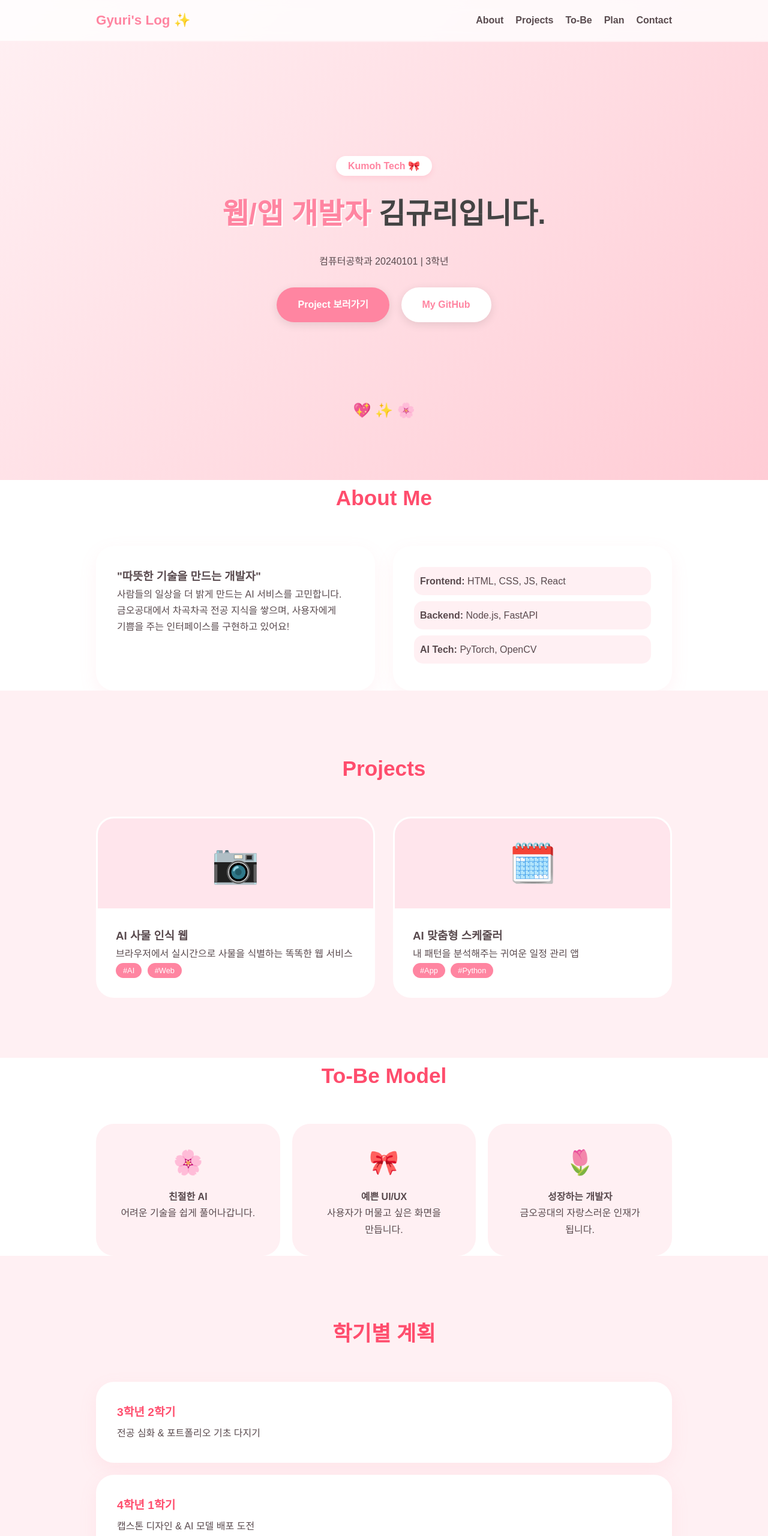
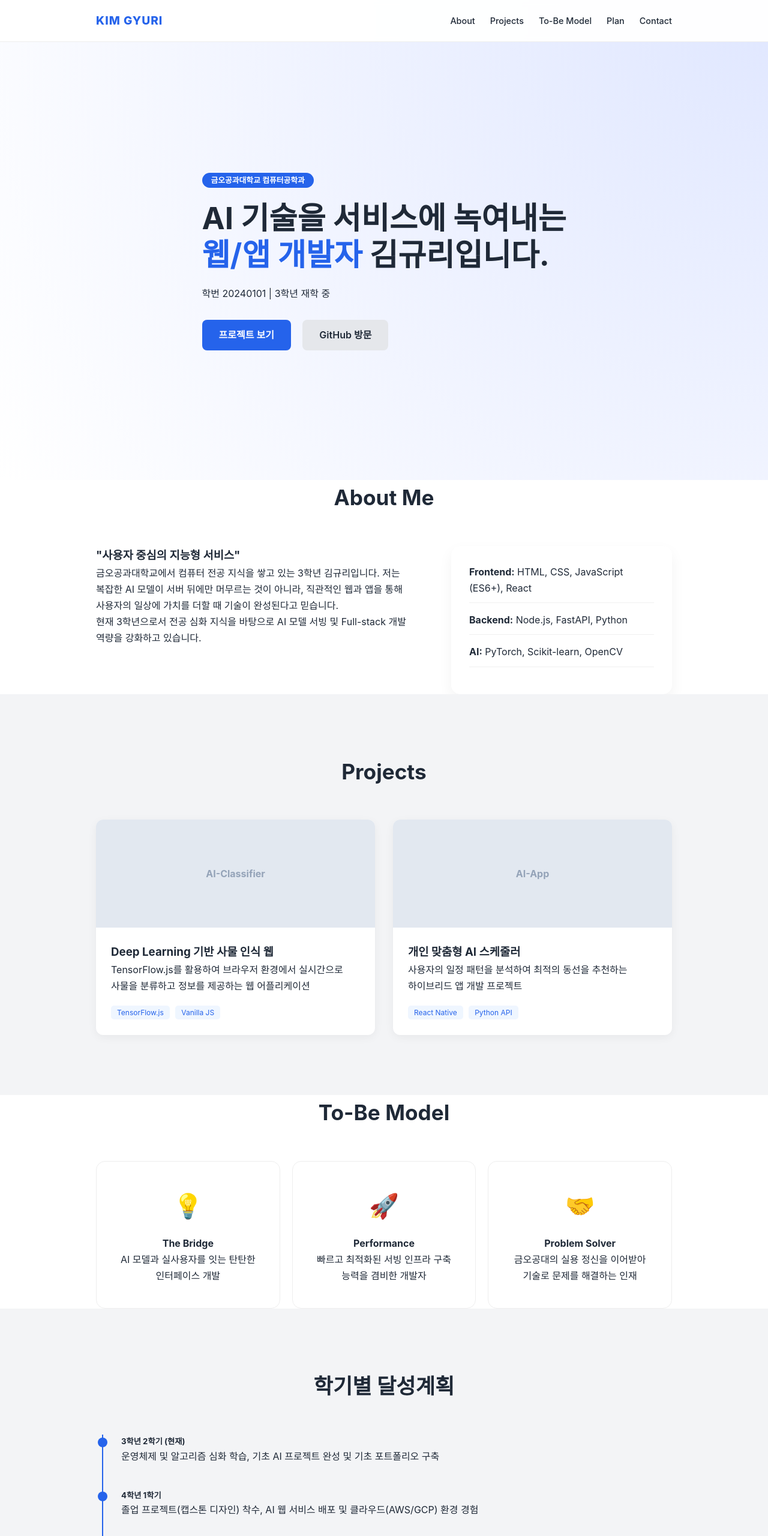
Before and after one commit to gyuri376/20240101_portfolio, a plain HTML site: page index.html in a window 1280 px wide. Shown: the top 2560 px of the page at 60% size. Drawn offline with Linux system fonts and the light colour scheme.

Commit message:
update portfolio

```diff
--- a/index.html
+++ b/index.html
@@ -3,132 +3,151 @@
 <head>
     <meta charset="UTF-8">
     <meta name="viewport" content="width=device-width, initial-scale=1.0">
-    <title>KIM GYURI | My Lovely Portfolio</title>
+    <title>김규리 | AI Web/App Developer Portfolio</title>
     <link rel="stylesheet" href="style.css">
 </head>
 <body>
+    <!-- Navigation -->
     <nav>
         <div class="container nav-flex">
-            <div class="logo">Gyuri's Log ✨</div>
+            <div class="logo">KIM GYURI</div>
             <ul>
                 <li><a href="#about">About</a></li>
                 <li><a href="#projects">Projects</a></li>
-                <li><a href="#tobe">To-Be</a></li>
+                <li><a href="#tobe">To-Be Model</a></li>
                 <li><a href="#roadmap">Plan</a></li>
                 <li><a href="#contact">Contact</a></li>
             </ul>
         </div>
     </nav>
 
+    <!-- Hero Section -->
     <header>
         <div class="container">
             <div class="hero-content">
-                <span class="badge">Kumoh Tech 🎀</span>
-                <h1><span>웹/앱 개발자</span> 김규리입니다.</h1>
-                <p>컴퓨터공학과 20240101 | 3학년</p>
+                <span class="badge">금오공과대학교 컴퓨터공학과</span>
+                <h1>AI 기술을 서비스에 녹여내는<br><span>웹/앱 개발자</span> 김규리입니다.</h1>
+                <p>학번 20240101 | 3학년 재학 중</p>
                 <div class="header-btns">
-                    <a href="#projects" class="btn primary">Project 보러가기</a>
-                    <a href="https://github.com/gyuri376" target="_blank" class="btn secondary">My GitHub</a>
+                    <a href="#projects" class="btn primary">프로젝트 보기</a>
+                    <a href="https://github.com/gyuri376" target="_blank" class="btn secondary">GitHub 방문</a>
                 </div>
             </div>
         </div>
-        <div class="floating-hearts">💖 ✨ 🌸</div>
     </header>
 
+    <!-- About Section -->
     <section id="about" class="container">
         <h2 class="section-title">About Me</h2>
         <div class="about-grid">
-            <div class="about-info card">
-                <h3>"따뜻한 기술을 만드는 개발자"</h3>
-                <p>사람들의 일상을 더 밝게 만드는 AI 서비스를 고민합니다. 금오공대에서 차곡차곡 전공 지식을 쌓으며, 사용자에게 기쁨을 주는 인터페이스를 구현하고 있어요!</p>
+            <div class="about-info">
+                <h3>"사용자 중심의 지능형 서비스"</h3>
+                <p>금오공과대학교에서 컴퓨터 전공 지식을 쌓고 있는 3학년 김규리입니다. 저는 복잡한 AI 모델이 서버 뒤에만 머무르는 것이 아니라, 직관적인 웹과 앱을 통해 사용자의 일상에 가치를 더할 때 기술이 완성된다고 믿습니다.</p>
+                <p>현재 3학년으로서 전공 심화 지식을 바탕으로 AI 모델 서빙 및 Full-stack 개발 역량을 강화하고 있습니다.</p>
             </div>
-            <div class="about-skills card">
-                <div class="skill-item"><strong>Frontend:</strong> HTML, CSS, JS, React</div>
-                <div class="skill-item"><strong>Backend:</strong> Node.js, FastAPI</div>
-                <div class="skill-item"><strong>AI Tech:</strong> PyTorch, OpenCV</div>
+            <div class="about-skills">
+                <div class="skill-item"><strong>Frontend:</strong> HTML, CSS, JavaScript (ES6+), React</div>
+                <div class="skill-item"><strong>Backend:</strong> Node.js, FastAPI, Python</div>
+                <div class="skill-item"><strong>AI:</strong> PyTorch, Scikit-learn, OpenCV</div>
             </div>
         </div>
     </section>
 
-    <section id="projects" class="bg-pink">
+    <!-- Projects Section -->
+    <section id="projects" class="bg-light">
         <div class="container">
             <h2 class="section-title">Projects</h2>
             <div class="project-grid">
                 <div class="project-card">
-                    <div class="project-img">📷</div>
+                    <div class="project-img">AI-Classifier</div>
                     <div class="project-body">
-                        <h3>AI 사물 인식 웹</h3>
-                        <p>브라우저에서 실시간으로 사물을 식별하는 똑똑한 웹 서비스</p>
-                        <div class="tags"><span>#AI</span> <span>#Web</span></div>
+                        <h3>Deep Learning 기반 사물 인식 웹</h3>
+                        <p>TensorFlow.js를 활용하여 브라우저 환경에서 실시간으로 사물을 분류하고 정보를 제공하는 웹 어플리케이션</p>
+                        <div class="tags"><span>TensorFlow.js</span> <span>Vanilla JS</span></div>
                     </div>
                 </div>
                 <div class="project-card">
-                    <div class="project-img">🗓️</div>
+                    <div class="project-img">AI-App</div>
                     <div class="project-body">
-                        <h3>AI 맞춤형 스케줄러</h3>
-                        <p>내 패턴을 분석해주는 귀여운 일정 관리 앱</p>
-                        <div class="tags"><span>#App</span> <span>#Python</span></div>
+                        <h3>개인 맞춤형 AI 스케줄러</h3>
+                        <p>사용자의 일정 패턴을 분석하여 최적의 동선을 추천하는 하이브리드 앱 개발 프로젝트</p>
+                        <div class="tags"><span>React Native</span> <span>Python API</span></div>
                     </div>
                 </div>
             </div>
         </div>
     </section>
 
+    <!-- To-Be Model Section -->
     <section id="tobe" class="container">
         <h2 class="section-title">To-Be Model</h2>
         <div class="vision-wrapper">
             <div class="vision-card">
-                <div class="icon">🌸</div>
-                <h4>친절한 AI</h4>
-                <p>어려운 기술을 쉽게 풀어나갑니다.</p>
+                <div class="icon">💡</div>
+                <h4>The Bridge</h4>
+                <p>AI 모델과 실사용자를 잇는 탄탄한 인터페이스 개발</p>
             </div>
             <div class="vision-card">
-                <div class="icon">🎀</div>
-                <h4>예쁜 UI/UX</h4>
-                <p>사용자가 머물고 싶은 화면을 만듭니다.</p>
+                <div class="icon">🚀</div>
+                <h4>Performance</h4>
+                <p>빠르고 최적화된 서빙 인프라 구축 능력을 겸비한 개발자</p>
             </div>
             <div class="vision-card">
-                <div class="icon">🌷</div>
-                <h4>성장하는 개발자</h4>
-                <p>금오공대의 자랑스러운 인재가 됩니다.</p>
+                <div class="icon">🤝</div>
+                <h4>Problem Solver</h4>
+                <p>금오공대의 실용 정신을 이어받아 기술로 문제를 해결하는 인재</p>
             </div>
         </div>
     </section>
 
-    <section id="roadmap" class="bg-pink">
+    <!-- Semester Plan Section -->
+    <section id="roadmap" class="bg-light">
         <div class="container">
-            <h2 class="section-title">학기별 계획</h2>
+            <h2 class="section-title">학기별 달성계획</h2>
             <div class="roadmap-container">
-                <div class="roadmap-item card">
-                    <h5>3학년 2학기</h5>
-                    <p>전공 심화 & 포트폴리오 기초 다지기</p>
+                <div class="roadmap-item">
+                    <div class="point"></div>
+                    <div class="roadmap-content">
+                        <h5>3학년 2학기 (현재)</h5>
+                        <p>운영체제 및 알고리즘 심화 학습, 기초 AI 프로젝트 완성 및 기초 포트폴리오 구축</p>
+                    </div>
                 </div>
-                <div class="roadmap-item card">
-                    <h5>4학년 1학기</h5>
-                    <p>캡스톤 디자인 & AI 모델 배포 도전</p>
+                <div class="roadmap-item">
+                    <div class="point"></div>
+                    <div class="roadmap-content">
+                        <h5>4학년 1학기</h5>
+                        <p>졸업 프로젝트(캡스톤 디자인) 착수, AI 웹 서비스 배포 및 클라우드(AWS/GCP) 환경 경험</p>
+                    </div>
                 </div>
-                <div class="roadmap-item card">
-                    <h5>4학년 2학기</h5>
-                    <p>인턴십 & 멋진 개발자로 거듭나기</p>
+                <div class="roadmap-item">
+                    <div class="point"></div>
+                    <div class="roadmap-content">
+                        <h5>4학년 2학기</h5>
+                        <p>실무 중심 현장 실습 및 인턴십 참여, 직무 관련 자격증 취득 및 최종 포트폴리오 고도화</p>
+                    </div>
                 </div>
             </div>
         </div>
     </section>
 
+    <!-- Contact Section -->
     <section id="contact" class="container">
         <div class="contact-box">
-            <h2 class="section-title">Contact Me</h2>
-            <p>규리에게 궁금한 점이 있다면 언제든 연락주세요! 💕</p>
+            <h2 class="section-title">Contact</h2>
+            <p>새로운 도전을 함께할 준비가 되어 있습니다. 언제든 연락주세요!</p>
             <div class="info-list">
-                <p>📧 051122rlarbfl051122@gmail.com</p>
-                <p>🐙 github.com/gyuri376</p>
+                <p><strong>Name:</strong> 김규리 (Kim Gyuri)</p>
+                <p><strong>Email:</strong> <a href="mailto:051122rlarbfl051122@gmail.com" style="color: #cbd5e1; text-decoration: none;">051122rlarbfl051122@gmail.com</a></p>
+                <p><strong>GitHub:</strong> <a href="https://github.com/gyuri376" target="_blank" style="color: #cbd5e1; text-decoration: none;">github.com/gyuri376</a></p>
             </div>
-            <a href="mailto:051122rlarbfl051122@gmail.com" class="btn primary">메일 보내기 💌</a>
+            <div class="contact-btns">
+                <a href="mailto:051122rlarbfl051122@gmail.com" class="btn primary">이메일 보내기</a>
+            </div>
         </div>
     </section>
 
     <footer>
-        <p>Made with 💗 by Gyuri Kim | 20240101</p>
+        <p>&copy; 2024 Kim Gyuri. 20240101 Computer Engineering at KIT.</p>
     </footer>
 
     <script src="script.js"></script>
--- a/script.js
+++ b/script.js
@@ -1,31 +1,55 @@
 document.addEventListener('DOMContentLoaded', () => {
-    // 1. 부드러운 스크롤
-    document.querySelectorAll('nav a, .header-btns a').forEach(anchor => {
-        anchor.addEventListener('click', function(e) {
-            const href = this.getAttribute('href');
+    // 1. 네비게이션 링크 클릭 시 부드러운 스크롤 이동
+    const links = document.querySelectorAll('nav a, .header-btns a');
+
+    links.forEach(link => {
+        link.addEventListener('click', (e) => {
+            const href = link.getAttribute('href');
+            // 외부 링크(GitHub 등)가 아닌 내부 앵커인 경우에만 작동
             if (href.startsWith('#')) {
                 e.preventDefault();
-                document.querySelector(href).scrollIntoView({
-                    behavior: 'smooth'
-                });
+                const target = document.querySelector(href);
+                if (target) {
+                    window.scrollTo({
+                        top: target.offsetTop - 70,
+                        behavior: 'smooth'
+                    });
+                }
             }
         });
     });
 
-    // 2. 스크롤 시 카드가 뿅! 하고 나타나는 효과
+    // 2. 스크롤 애니메이션 (섹션 나타나기 효과)
+    const observerOptions = {
+        threshold: 0.15
+    };
+
     const observer = new IntersectionObserver((entries) => {
         entries.forEach(entry => {
             if (entry.isIntersecting) {
-                entry.target.style.opacity = '1';
-                entry.target.style.transform = 'scale(1)';
+                entry.target.classList.add('visible');
             }
         });
-    }, { threshold: 0.1 });
+    }, observerOptions);
 
-    document.querySelectorAll('section, .card, .project-card, .vision-card').forEach(el => {
-        el.style.opacity = '0';
-        el.style.transform = 'scale(0.9)';
-        el.style.transition = 'all 0.6s cubic-bezier(0.175, 0.885, 0.32, 1.275)';
-        observer.observe(el);
+    const sections = document.querySelectorAll('section');
+    sections.forEach(section => {
+        section.classList.add('fade-in');
+        observer.observe(section);
     });
 });
+
+// 페이드인 효과를 위한 스타일 동적 삽입
+const style = document.createElement('style');
+style.textContent = `
+    .fade-in {
+        opacity: 0;
+        transform: translateY(30px);
+        transition: opacity 0.8s ease-out, transform 0.8s ease-out;
+    }
+    .visible {
+        opacity: 1;
+        transform: translateY(0);
+    }
+`;
+document.head.appendChild(style);
--- a/style.css
+++ b/style.css
@@ -1,9 +1,10 @@
-/* 귀여운 핑크 테마 설정 */
+/* 전역 설정 */
 :root {
-    --main-pink: #ff85a1;      /* 메인 핑크 */
-    --light-pink: #fff0f3;     /* 아주 연한 배경용 핑크 */
-    --accent-pink: #ff4d6d;    /* 강조용 딥 핑크 */
-    --text-color: #594a4e;     /* 부드러운 다크 브라운-그레이 */
+    --main-color: #2563eb;
+    --sub-color: #1e40af;
+    --text-dark: #1f2937;
+    --text-light: #6b7280;
+    --bg-light: #f3f4f6;
     --white: #ffffff;
 }
 
@@ -12,11 +13,11 @@
 }
 
 body {
-    font-family: 'Pretendard', sans-serif;
+    font-family: 'Pretendard', -apple-system, BlinkMacSystemFont, system-ui, Roboto, sans-serif;
     line-height: 1.7;
-    color: var(--text-color);
-    background-color: var(--white);
+    color: var(--text-dark);
     word-break: keep-all;
+    scroll-behavior: smooth;
 }
 
 .container {
@@ -25,133 +26,141 @@ body {
     padding: 0 20px;
 }
 
-/* Nav */
+/* Navigation */
 nav {
     position: fixed; top: 0; width: 100%; height: 70px;
-    background: rgba(255, 255, 255, 0.8);
-    backdrop-filter: blur(10px);
-    z-index: 1000; border-bottom: 2px solid var(--light-pink);
+    background: rgba(255, 255, 255, 0.95);
+    backdrop-filter: blur(5px);
+    z-index: 1000; border-bottom: 1px solid #eee;
 }
 
-.nav-flex { display: flex; justify-content: space-between; align-items: center; height: 100%; }
+.nav-flex {
+    display: flex; justify-content: space-between; align-items: center; height: 100%;
+}
 
-.logo { font-size: 1.4rem; font-weight: 800; color: var(--main-pink); }
+.logo { font-size: 1.2rem; font-weight: 800; color: var(--main-color); letter-spacing: 1px; }
 
 nav ul { display: flex; list-style: none; }
 
 nav ul li a {
-    text-decoration: none; color: var(--text-color);
-    margin-left: 20px; font-weight: 600; transition: 0.3s;
+    text-decoration: none; color: var(--text-dark);
+    margin-left: 25px; font-weight: 500; font-size: 0.9rem;
+    transition: color 0.3s;
 }
 
-nav ul li a:hover { color: var(--main-pink); }
+nav ul li a:hover { color: var(--main-color); }
 
 /* Header */
 header {
-    height: 100vh; display: flex; flex-direction: column; align-items: center; justify-content: center;
-    background: linear-gradient(135deg, #fff0f3 0%, #ffccd5 100%);
-    text-align: center; position: relative; overflow: hidden;
+    height: 100vh; display: flex; align-items: center;
+    background: radial-gradient(circle at top right, #e0e7ff, #ffffff);
+    padding-top: 70px;
 }
 
 .badge {
-    background: var(--white); color: var(--main-pink);
-    padding: 8px 20px; border-radius: 30px; font-weight: bold;
-    box-shadow: 0 4px 10px rgba(255, 133, 161, 0.2);
+    background: var(--main-color); color: white;
+    padding: 5px 15px; border-radius: 20px; font-size: 0.8rem; font-weight: 600;
 }
 
-header h1 { font-size: 3rem; margin: 25px 0; color: #444; }
+header h1 { font-size: 3.2rem; margin: 20px 0; line-height: 1.2; }
 
-header h1 span { color: var(--main-pink); text-shadow: 2px 2px 0px rgba(255,255,255,1); }
+header h1 span { color: var(--main-color); }
 
 .header-btns { margin-top: 30px; }
 
-/* Buttons */
 .btn {
-    display: inline-block; padding: 15px 35px; border-radius: 50px;
-    text-decoration: none; font-weight: 700; transition: 0.3s;
-    box-shadow: 0 4px 15px rgba(0,0,0,0.1);
+    display: inline-block; padding: 12px 28px; border-radius: 8px;
+    text-decoration: none; font-weight: 600; transition: 0.3s;
+    cursor: pointer; border: none;
 }
 
-.btn.primary { background: var(--main-pink); color: white; margin-right: 15px; }
+.btn.primary { background: var(--main-color); color: white; margin-right: 15px; }
 
-.btn.primary:hover { background: var(--accent-pink); transform: scale(1.05); }
+.btn.primary:hover { background: var(--sub-color); transform: translateY(-2px); }
 
-.btn.secondary { background: var(--white); color: var(--main-pink); }
+.btn.secondary { background: #e5e7eb; color: var(--text-dark); }
 
-.btn.secondary:hover { transform: scale(1.05); }
+.btn.secondary:hover { background: #d1d5db; transform: translateY(-2px); }
 
-/* Section Styles */
+/* Section Common */
 section { padding: 100px 0; }
 
 .section-title {
-    font-size: 2.2rem; margin-bottom: 50px; text-align: center; color: var(--accent-pink);
+    font-size: 2.2rem; margin-bottom: 50px; text-align: center;
 }
 
-.bg-pink { background-color: var(--light-pink); }
+.bg-light { background-color: var(--bg-light); }
 
-.card {
-    background: var(--white); padding: 35px; border-radius: 30px;
-    box-shadow: 0 10px 30px rgba(255, 133, 161, 0.1);
+/* About */
+.about-grid { display: grid; grid-template-columns: 1.5fr 1fr; gap: 40px; }
+
+.about-skills {
+    background: var(--white); padding: 30px; border-radius: 15px;
+    box-shadow: 0 10px 25px rgba(0,0,0,0.05);
 }
 
-/* About */
-.about-grid { display: grid; grid-template-columns: 1fr 1fr; gap: 30px; }
+.skill-item { margin-bottom: 15px; padding-bottom: 10px; border-bottom: 1px solid #f0f0f0; }
 
-.skill-item { margin-bottom: 10px; padding: 10px; background: var(--light-pink); border-radius: 15px; }
-
-/* Project Card */
+/* Projects */
 .project-grid { display: grid; grid-template-columns: repeat(auto-fit, minmax(300px, 1fr)); gap: 30px; }
 
 .project-card {
-    background: var(--white); border-radius: 30px; overflow: hidden;
-    transition: 0.3s; border: 3px solid transparent;
+    background: var(--white); border-radius: 12px; overflow: hidden;
+    box-shadow: 0 4px 15px rgba(0,0,0,0.05); transition: 0.3s;
 }
 
-.project-card:hover { transform: translateY(-10px); border-color: var(--main-pink); }
+.project-card:hover { transform: translateY(-10px); }
 
-.project-img { height: 150px; background: #ffe5ec; font-size: 4rem; display: flex; align-items: center; justify-content: center; }
+.project-img {
+    height: 180px; background: #e2e8f0; display: flex; align-items: center;
+    justify-content: center; font-weight: bold; color: #94a3b8;
+}
 
-.project-body { padding: 30px; }
+.project-body { padding: 25px; }
 
-.tags span { background: var(--main-pink); color: white; padding: 5px 12px; border-radius: 20px; font-size: 0.8rem; margin-right: 5px; }
+.tags { margin-top: 15px; }
 
-/* Vision/Roadmap */
+.tags span {
+    background: #eff6ff; color: var(--main-color);
+    font-size: 0.75rem; padding: 4px 10px; border-radius: 5px; margin-right: 5px;
+}
+
+/* Vision/To-be */
 .vision-wrapper { display: grid; grid-template-columns: repeat(3, 1fr); gap: 20px; }
 
-.vision-card { text-align: center; padding: 30px; background: var(--light-pink); border-radius: 30px; }
+.vision-card {
+    text-align: center; padding: 40px 20px; background: var(--white);
+    border-radius: 15px; border: 1px solid #eee; transition: 0.3s;
+}
 
-.vision-card .icon { font-size: 2.5rem; margin-bottom: 10px; }
+.vision-card:hover { border-color: var(--main-color); }
 
-.roadmap-container { display: flex; flex-direction: column; gap: 20px; }
+.vision-card .icon { font-size: 2.5rem; margin-bottom: 15px; }
 
-.roadmap-item h5 { color: var(--accent-pink); font-size: 1.2rem; margin-bottom: 5px; }
+/* Roadmap */
+.roadmap-container { position: relative; border-left: 2px solid var(--main-color); padding-left: 30px; margin-left: 10px; }
 
-/* Contact Box */
-.contact-box {
-    background: var(--main-pink); color: white; padding: 60px; border-radius: 40px;
-    text-align: center; box-shadow: 0 15px 40px rgba(255, 133, 161, 0.3);
+.roadmap-item { position: relative; margin-bottom: 40px; }
+
+.point {
+    position: absolute; left: -39px; top: 5px;
+    width: 16px; height: 16px; background: var(--main-color); border-radius: 50%;
 }
+
+/* Contact */
+.contact-box { text-align: center; background: #1e293b; color: white; padding: 60px; border-radius: 20px; }
 
 .contact-box .section-title { color: white; }
 
-.info-list { margin: 20px 0; font-size: 1.2rem; }
+.info-list { margin: 30px 0; color: #cbd5e1; }
 
-/* Floating Animation */
-.floating-hearts {
-    position: absolute; bottom: 10%; font-size: 1.5rem;
-    animation: float 3s ease-in-out infinite;
-}
+.info-list p { margin-bottom: 10px; }
 
-@keyframes float {
-    0%, 100% { transform: translateY(0); }
-    50% { transform: translateY(-20px); }
-}
-
-footer { text-align: center; padding: 50px; color: var(--main-pink); font-weight: 600; }
+footer { text-align: center; padding: 50px 0; color: var(--text-light); font-size: 0.9rem; }
 
 /* Mobile */
 @media (max-width: 768px) {
-    header h1 { font-size: 2rem; }
+    header h1 { font-size: 2.2rem; }
     .about-grid, .vision-wrapper { grid-template-columns: 1fr; }
     nav ul { display: none; }
 }
```
